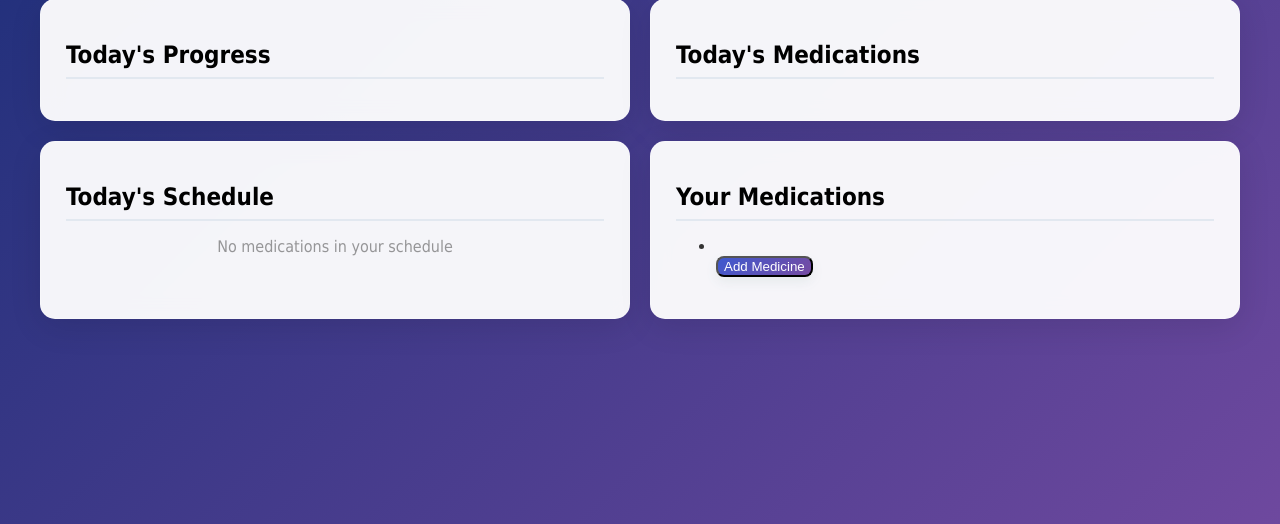
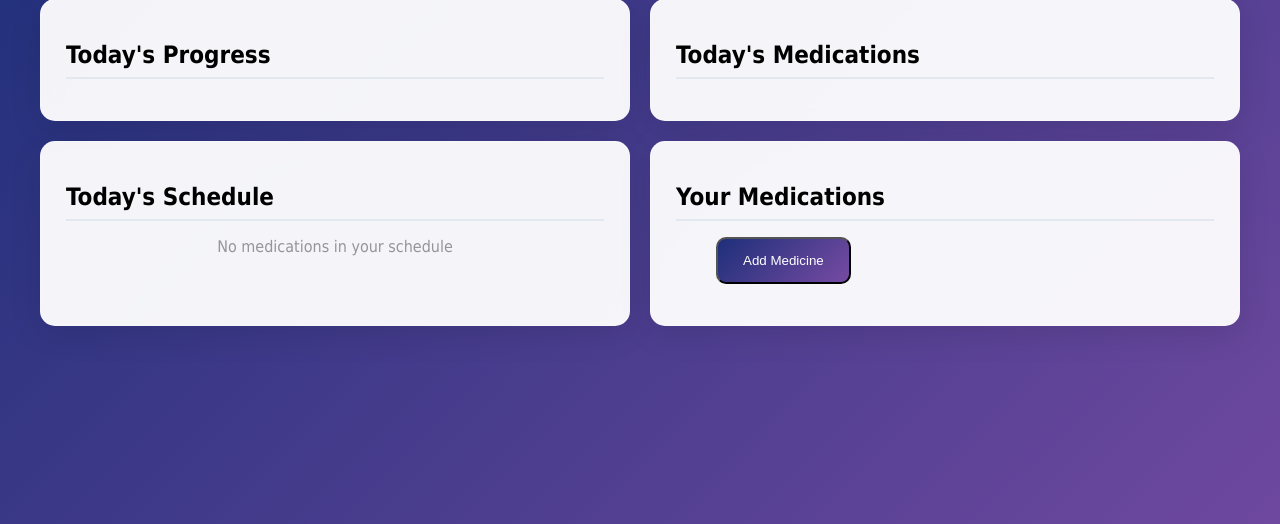
Before and after one commit to ItsElyas/MedHelper, a Flask app: page / in a window 1280 px wide. Shown: the part 139-663 px from the top of the page. Run offline with Flask 3, Linux system fonts and the light colour scheme.

Commit message:
fixed some of the add medicine btn will continue more later

```diff
--- a/static/styles.css
+++ b/static/styles.css
@@ -81,21 +81,21 @@ body {
         }
 
         #addMedicine {
-            border-radius: 8px;
-            size: 10px;
-            text-align: center;
-            background: linear-gradient(135deg, #3e59cf 0%, #764ba2 100%);
-            color: white;
-            box-shadow: 0 5px 12px #e6ebec;
+            position: relative;
+            display: center;
+            align-items: center;
+            text-decoration: none;
+            color: #ffffff;
+            background: linear-gradient(135deg, #1e2f7a 0%, #764ba2 100%);
+            padding: 14px 25px;
+            border-radius: 10px;
             cursor: pointer;
-            max-width: 150px;
-            max-height: 250px;
             transition: 0.3s;
         }
 
-        #addMedicine :hover {
+        #addMedicine:hover {
             background: linear-gradient(135deg, #764ba2 0%, #3e59cf 100%);
-            color: #000000;
+            color: #ffffff;
         }
 
         input, select {
--- a/templates/index.html
+++ b/templates/index.html
@@ -32,7 +32,7 @@
     <div id="yourMedicine">
         <h1>Your Medications</h1>
         <ul id="yourMedicineList">
-            <li></li>
+
 
         <button onclick="showForm()" id="addMedicine">Add Medicine</button><br>
 
@@ -56,7 +56,7 @@
                 <input type="time" id="timeToTake" name="timeToTake"><br>
             <div class='actionBtn'>
                 <input type="submit" value="Submit" id="submit">
-                <input type="delete" value="Delete" id="delete">
+                <input type="submit" value="Delete" id="delete">
             </div>
             </form>
         </div>
```
